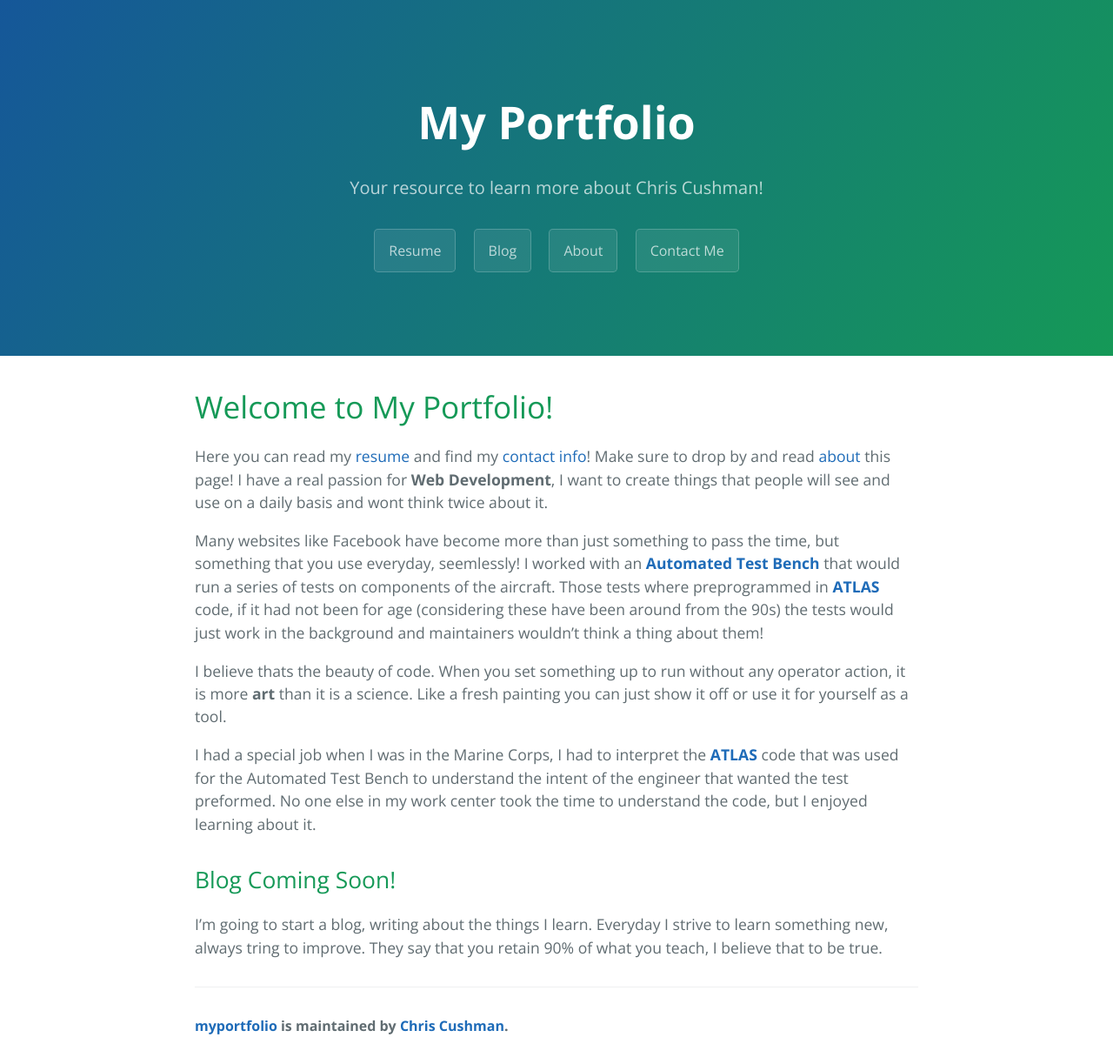
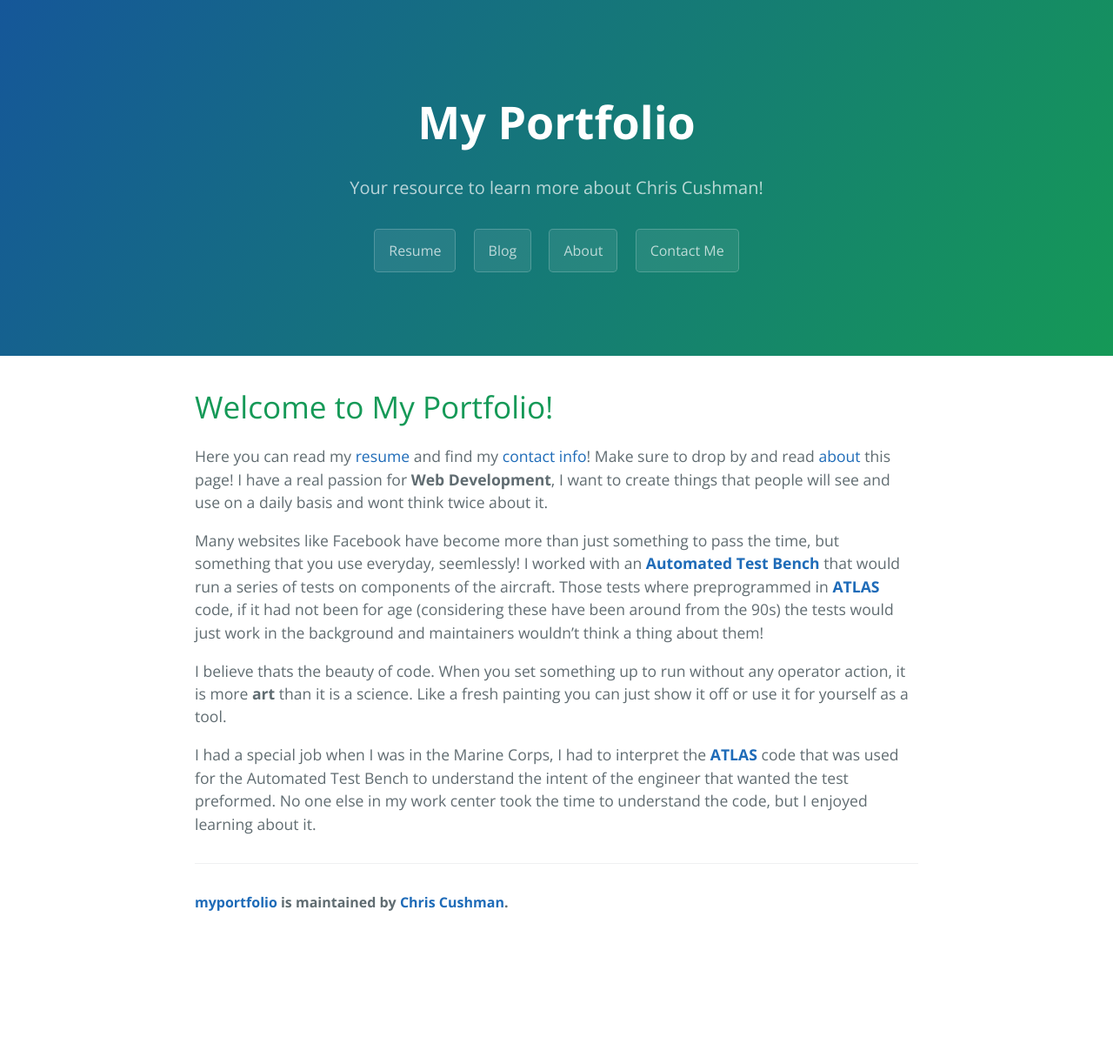
Before and after one commit to usedtoliveonmars/myportfolio, a Jekyll site: the page built from index.md, in a window 1280 px wide. Shown: the whole page at 87% size. Built offline with Jekyll 4.4.1, drawn with Linux system fonts in a browser that asks for light colours; our own code applies the rules of GitHub Pages for plain Markdown files; after the commit the page ends 1081 px from its top, so only the background shows below that.

Commit message:
deleted blog coming soon and added blog.html folder

```diff
--- a/index.md
+++ b/index.md
@@ -12,10 +12,6 @@ I believe thats the beauty of code. When you set something up to run without any
 
 I had a special job when I was in the Marine Corps, I had to interpret the **[ATLAS][atlas]** code that was used for the Automated Test Bench to understand the intent of the engineer that wanted the test preformed. No one else in my work center took the time to understand the code, but I enjoyed learning about it.
 
-## Blog Coming Soon!
-
-I'm going to start a blog, writing about the things I learn. Everyday I strive to learn something new, always tring to improve. They say that you retain 90% of what you teach, I believe that to be true.
-
 
 [resume]: resume
 [contactme]: contactme
```
Also changed, not shown: blog.html (added), 6 other files.
